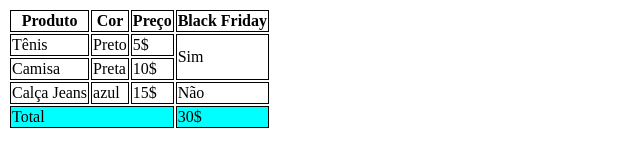
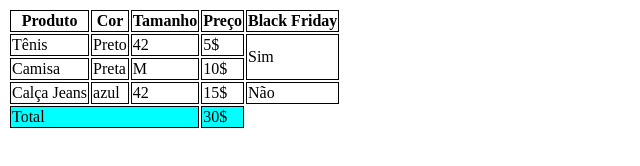
Before and after one commit to Tiago-SilvaRP/aula-tabela, a plain HTML site: page index.html in a window 1280 px wide. Shown: the whole page, without its empty margins (0-640 px from the left). Drawn offline with Linux system fonts and the light colour scheme.

Commit message:
anterado categoria quantidade do cabeçalho, para tamanho, e anterado as quantidades para do tamanho

```diff
--- a/index.html
+++ b/index.html
@@ -21,8 +21,10 @@
             <tr>
                 <th>Produto</th>
                 <th>Cor</th>
+                <th>Tamanho</th>
                 <th>Preço</th>
-                <th>Black Friday</th>
+                <th>Black Friday
+                </th>
             </tr>
         </thead>
 
@@ -30,18 +32,21 @@
             <tr>
                 <td>Tênis</td>
                 <td>Preto</td>
+                <td>42</td>
                 <td>5$</td>
                 <td rowspan="2">Sim</td>
             </tr>
             <tr>
                 <td>Camisa</td>
                 <td>Preta</td>
+                <td>M</td>
                 <td>10$</td>
 
             </tr>
             <tr>
                 <td>Calça Jeans</td>
                 <td>azul</td>
+                <td>42</td>
                 <td>15$</td>
                 <td>Não</td>
             </tr>
```
